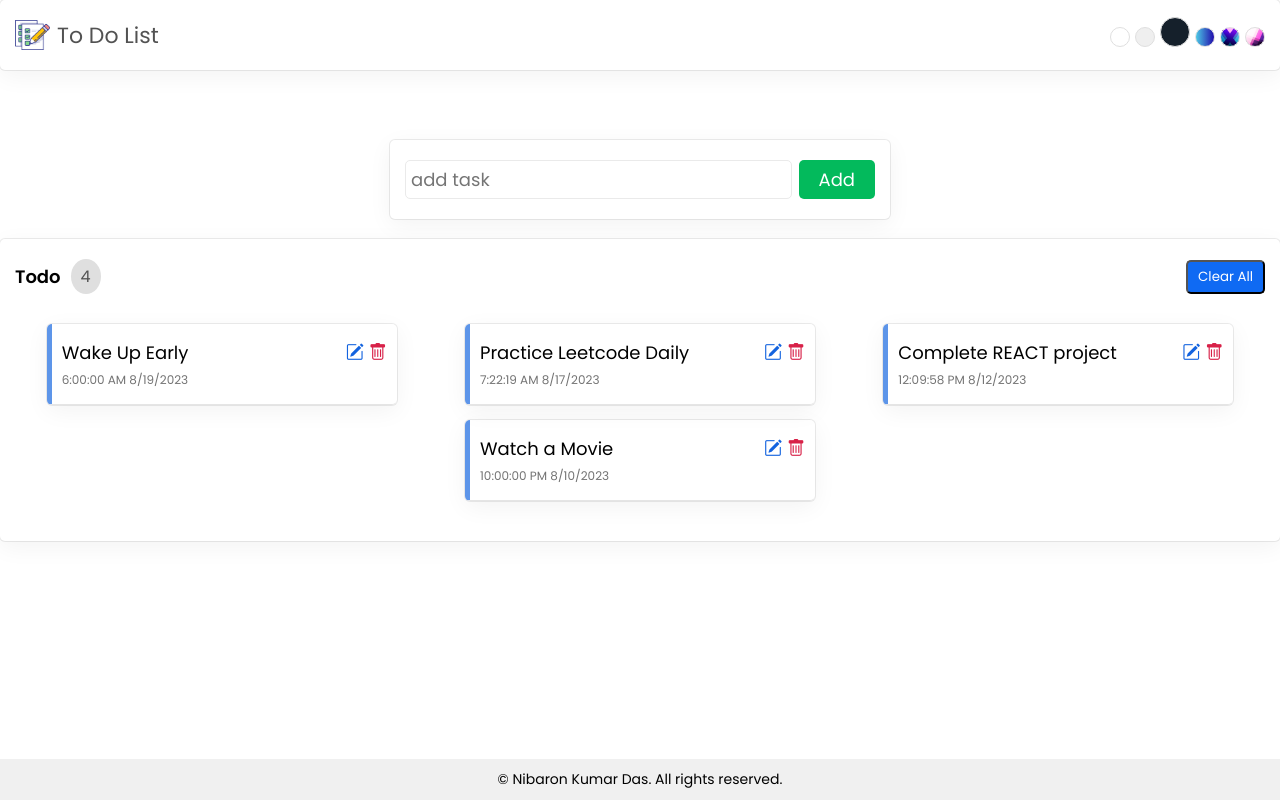
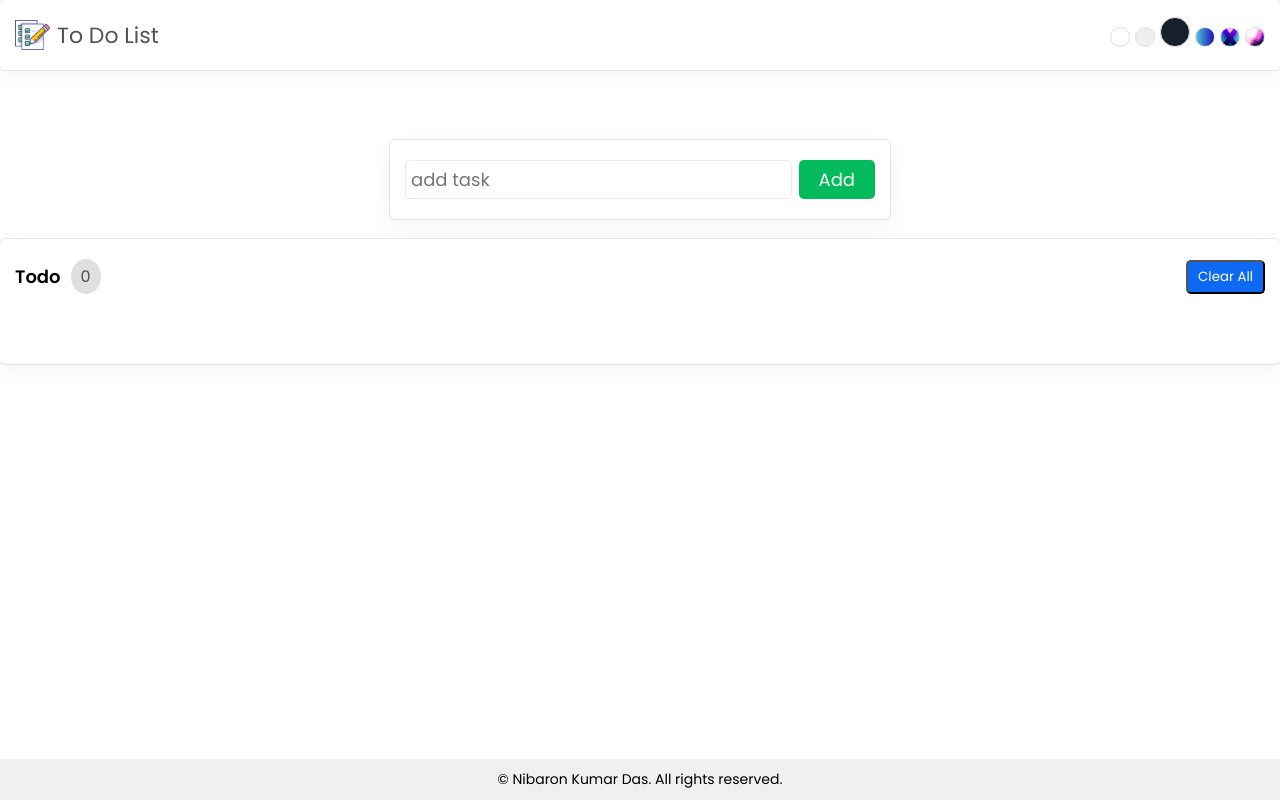
Before and after one commit to Nibaron/todo_list, a React (Create React App) app: page / in a window 1280 px wide. Built offline with nearby package versions, Linux system fonts and the light colour scheme.

Commit message:
Local Storage used to store state

```diff
--- a/src/App.js
+++ b/src/App.js
@@ -1,4 +1,4 @@
-import React, { useState } from 'react';
+import React, { useEffect, useState } from 'react';
 
 import Addtask from './components/addtask.component';
 import Appbar from './components/appbar.component';
@@ -9,30 +9,14 @@ import './App.css';
 
 function App() {
 
-  const [taskList, setTaskList] = useState([
-      {
-          id: 1001,
-          name: "Wake Up Early",
-          time: "6:00:00 AM 8/19/2023"
-      },
-      {
-          id: 2001,
-          name: "Practice Leetcode Daily",
-          time: "7:22:19 AM 8/17/2023",
-      },
-      {
-          id: 3001,
-          name: "Complete REACT project",
-          time: "12:09:58 PM 8/12/2023",
-      },
-      {
-        id: 4001,
-        name: "Watch a Movie",
-        time: "10:00:00 PM 8/10/2023",
-    },
-  ]);
+  const [taskList, setTaskList] = useState(
+    JSON.parse(localStorage.getItem("taskList")) || []);
 
   const [task, setTask] = useState({});
+
+  useEffect(()=>{
+    localStorage.setItem("taskList", JSON.stringify(taskList))
+  },[taskList]);
 
   return (
     <>
```
